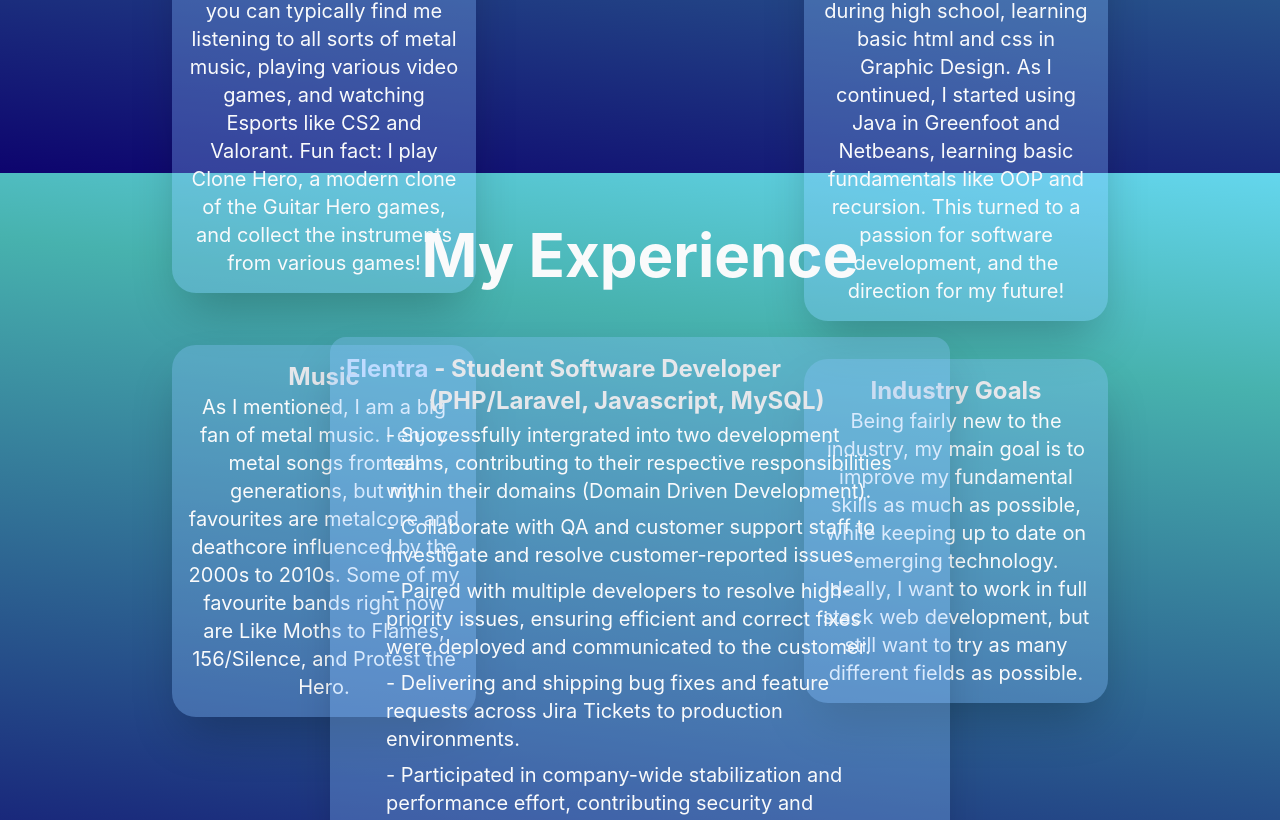
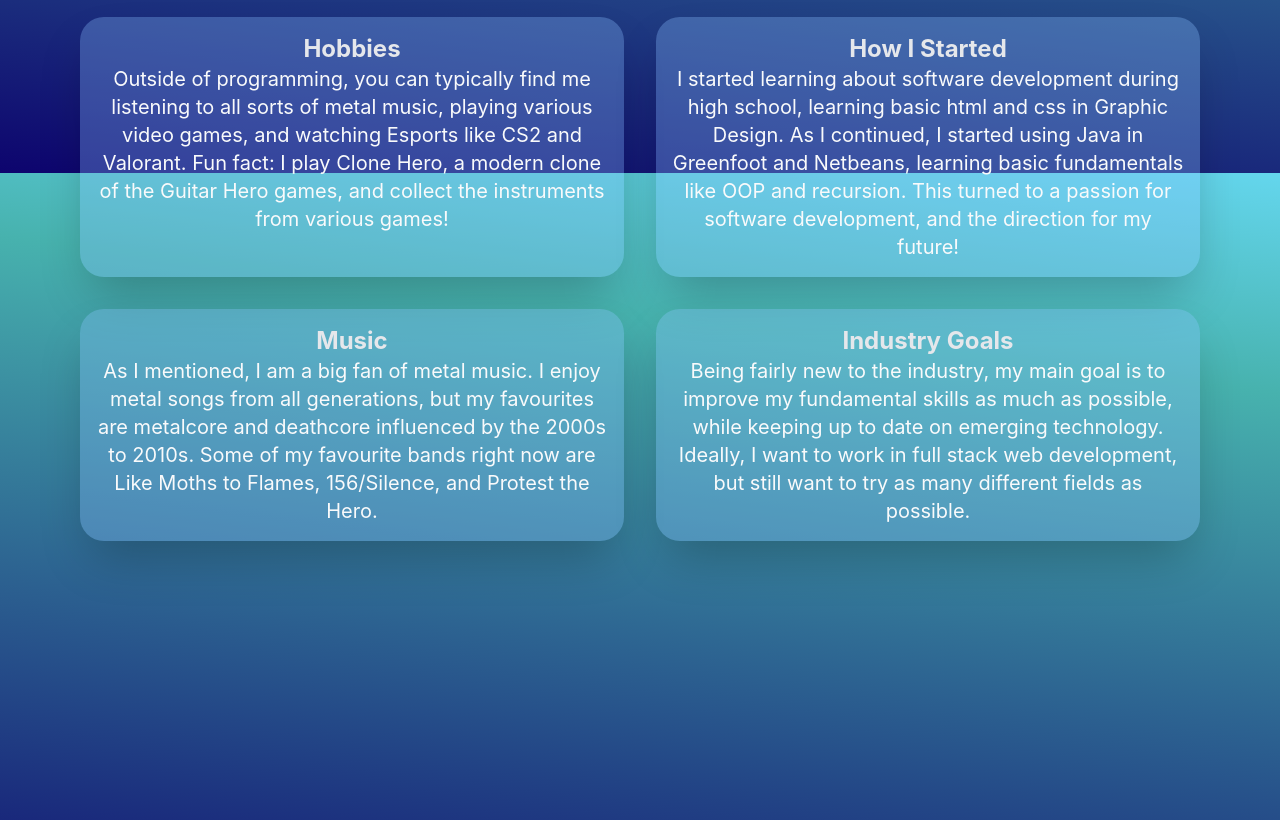
Before and after one commit to NinjaVass-C/personal-portfolio, a React (Vite) app: page / in a window 1280 px wide. Shown: the part 1427-2247 px from the top of the page. Built offline with nearby package versions, Linux system fonts and the light colour scheme.

Commit message:
Works on multiple screen sizes, adjusted other styling to make it look nicer

```diff
--- a/src/App.tsx
+++ b/src/App.tsx
@@ -10,15 +10,15 @@ function App() {
     return (
         <body className='bg-fixed'
               style={{backgroundImage: 'linear-gradient(7deg,rgba(13, 4, 110, 1) 0%, rgba(71, 178, 174, 1) 77%, rgba(100, 214, 237, 1) 100%'}}>
-        <div className={'flex flex-col h-screen py-5'}>
+        <div className={'flex flex-col min-h-screen py-5'}>
             <Navbar/>
             <Introduction/>
             <div className='flex m-16 items-center justify-between relative'></div>
         </div>
-        <div id='about' className={'flex flex-col h-screen py-5'}>
-            <h2 className='text-6xl font-bold my-8 justify-center flex text-gray-50 transition-transform duration-200 ease-out hover:scale-105'>About Me</h2>
+        <div id='about' className={'flex flex-col py-5 justify-between min-h-fit gap-8'}>
+            <h2 className='text-6xl font-bold my-8 justify-center flex text-gray-50 transition-transform duration-200 ease-out hover:scale-105 text-center'>About Me</h2>
             <About/>
-            <div className='grid grid-cols-2 gap-6 p-5 grow items-center'>
+            <div className='grid lg:grid-cols-2 grid-cols-1 gap-8 p-20'>
                 <AboutCard
                     inputText={'Outside of programming, you can typically find me listening to all sorts of metal music, playing various video games, and watching Esports like CS2 and Valorant. Fun fact: I play Clone Hero, a modern clone of the Guitar Hero games, and collect the instruments from various games!'}
                     inputTitle={'Hobbies'}/>
@@ -32,9 +32,9 @@ function App() {
                     inputText={'Being fairly new to the industry, my main goal is to improve my fundamental skills as much as possible, while keeping up to date on emerging technology. Ideally, I want to work in full stack web development, but still want to try as many different fields as possible. '}
                     inputTitle={'Industry Goals'}/>
             </div>
-            <div className='flex m-16 items-center justify-between relative'></div>
         </div>
-        <div id='experience' className={'flex flex-col h-screen py-5'}>
+        <div className='flex m-16 items-center justify-between relative min-h-fit'></div>
+        <div id='experience' className={'flex flex-col py-5'}>
             <h2 className='text-6xl font-bold my-8 justify-center flex text-gray-50'>My Experience</h2>
             <div className='grid grid-cols-1 gap-6 p-5 grow items-center'>
                 <ExperienceCard inputTitle={{
@@ -71,8 +71,8 @@ function App() {
                                 inputText={['- Outside of official projects, I am actively learning different languages and frameworks to further my knowledge. My main focus has been with Java Springboot, React, and Node.js']}>
 
                 </ExperienceCard>
+                <div className='flex m-16 items-center justify-between relative min-h-fit'></div>
             </div>
-            <div className='flex m-16 items-center justify-between relative'></div>
         </div>
         <div id='contact' className={'flex flex-col justify-center mt-16 py-5'}>
             <h2 className='text-6xl font-bold my-8 justify-center flex text-gray-50'>Contact Me</h2>
--- a/src/components/About.tsx
+++ b/src/components/About.tsx
@@ -1,7 +1,7 @@
 export function About() {
     return (
         <div className='max-w-4xl mx-auto text-center px-6'>
-            <p className={'text-2xl p-12 text-gray-50 text-center border-2 border-blue-300/60 bg-blue-300/10 rounded-2xl shadow-2xl duration-200 ease-out hover:scale-105'}>
+            <p className={'text-l md:text-xl lg:text-2xl p-12 text-gray-50 text-center border-2 border-blue-300/60 bg-blue-300/10 rounded-2xl shadow-2xl duration-200 ease-out hover:scale-105 max-h-64 overflow-y-auto md:max-h-none md:overflow-visible'}>
                 Hello, my name is Connor Vass, and I am a Computer Programming and Analysis student set to graduate this
                 year.
                 I also work part time as a Student Software Engineer at <a className={'text-blue-200'}
--- a/src/components/AboutCard.tsx
+++ b/src/components/AboutCard.tsx
@@ -1,10 +1,10 @@
 export function AboutCard({inputText, inputTitle}: { inputText: string, inputTitle: string }) {
     return (
-        <div className={'w-1/2 bg-blue-300/30 justify-center mx-auto rounded-3xl p-4 shadow-2xl duration-200 ease-out hover:scale-105 '}>
+        <div className={'p-4 bg-blue-300/30 rounded-3xl shadow-2xl duration-200 ease-out hover:scale-105 max-h-32 overflow-y-auto md:max-h-none md:overflow-visible'}>
             <h2 className='text-2xl font-bold justify-center flex text-gray-200'>
                 {inputTitle}
             </h2>
-            <p className={'flex text-xl items-center text-gray-50 text-center'}>
+            <p className={'text-l lg:text-xl text-gray-50 text-center'}>
                 {inputText}
             </p>
         </div>
--- a/src/components/ExperienceCard.tsx
+++ b/src/components/ExperienceCard.tsx
@@ -8,10 +8,9 @@ export type Title = {
 
 export function ExperienceCard({inputText, inputTitle}: { inputText: string[], inputTitle: Title }) {
     return (
-        <div className={'w-1/2 bg-blue-300/30 justify-center mx-auto rounded-2xl p-4 shadow-2xl duration-200 ease-out hover:scale-105'}>
-            <h2 className='text-2xl font-bold justify-center flex text-gray-200'>
-                <a className={'text-blue-200'}
-                   href={inputTitle.url}>{inputTitle.company}</a> &nbsp;- {inputTitle.role} {inputTitle.techStack}
+        <div className={'w-8/12 bg-blue-300/30 justify-center mx-auto rounded-2xl p-4 shadow-2xl duration-200 ease-out hover:scale-105 max-h-64 xl:max-h-96 overflow-y-auto'}>
+            <h2 className='text-2xl font-bold text-gray-200 text-center'>
+                <a className='text-blue-200' href={inputTitle.url}>{inputTitle.company}</a>&nbsp;- {inputTitle.role} {inputTitle.techStack}
             </h2>
             {inputText.map((input) => (
                 <p className={'flex text-xl items-center text-gray-50 px-10 py-1'}>
--- a/src/index.css
+++ b/src/index.css
@@ -2,4 +2,8 @@
 
 html {
     scroll-behavior: smooth;
+    scrollbar-width: none;
+    ::-webkit-scrollbar {
+        display: none;
+    }
 }
```
